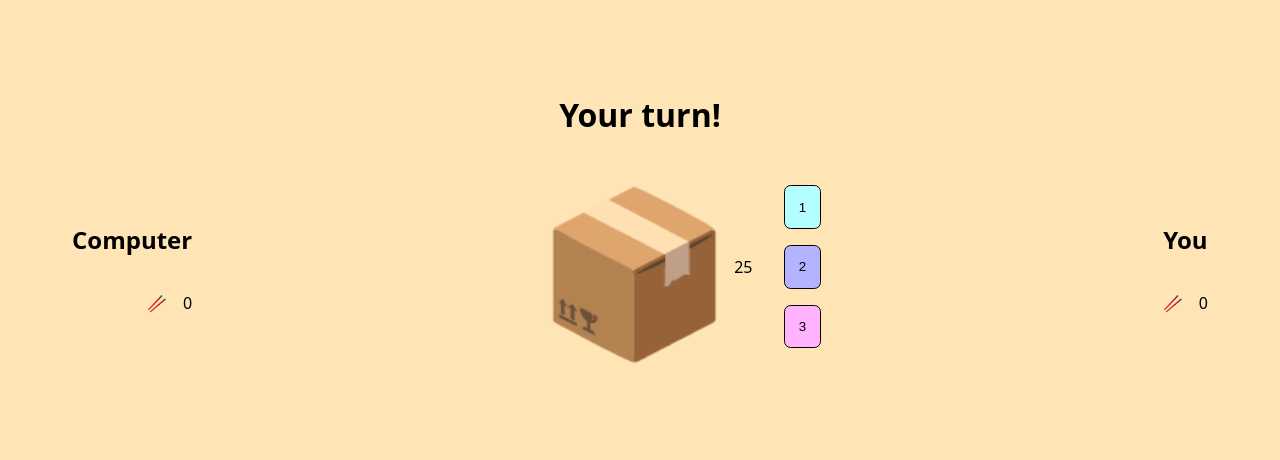
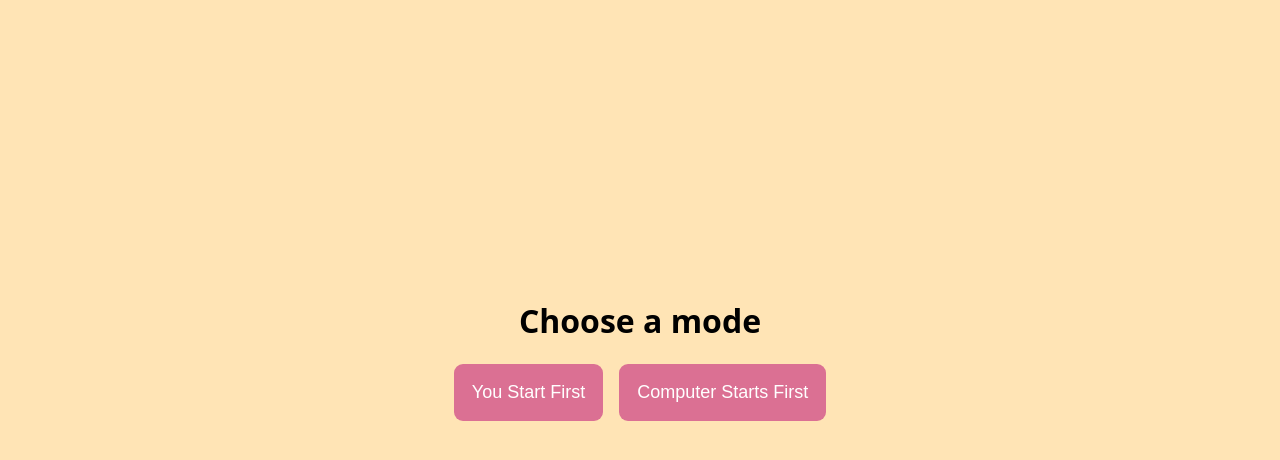
Before and after one commit to SvitlanaLormanUA/SImple-Matches-Game, a React (Vite) app: page / in a window 1280 px wide. Shown: the top 460 px of the page. Built offline with nearby package versions, Linux system fonts and the light colour scheme.

Commit message:
add second mode and reset buttons

```diff
--- a/src/interfaces/GameInterfaces.ts
+++ b/src/interfaces/GameInterfaces.ts
@@ -20,3 +20,9 @@ export interface MatchesBagProps {
     userTurn: boolean;
     onBagClick: (takenMatches: number) => void;
 };
+export interface GameProps {
+    userTurn: boolean;
+  }
+ export interface FunctButtonProps  {
+    resetGame: () => void;
+  };
--- a/src/App.tsx
+++ b/src/main-components/App.tsx
@@ -1,8 +1,8 @@
-import Game from './components/Game';
+import Mode from './Mode';
 function App() {
 return (
   <>
-  <Game/>
+  <Mode/>
   </>
 );
 
--- /dev/null
+++ b/src/main-components/FunctButtons.tsx
@@ -0,0 +1,21 @@
+import { FunctButtonProps } from '../interfaces/GameInterfaces.ts';
+import '../styles/App.css';
+
+export default function FunctButton({ resetGame }: FunctButtonProps) {
+
+  const handleResetGame = () => {
+  resetGame();
+  };
+  const handleModeRechoosing = () => {
+    document.location.reload();
+  }
+
+  return (
+    <>
+    <div className='func-buttons'>
+        <button onClick={handleResetGame}>Reset</button>
+        <button onClick={handleModeRechoosing}>Choose Mode</button>
+    </div>
+  </>
+  );
+}
--- a/src/components/Game.tsx
+++ b/src/main-components/Game.tsx
@@ -2,15 +2,17 @@
 import { useState, useEffect } from 'react';
 import '../styles/App.css';
 
-import Computer from './Computer';
-import User from './User';
-import MatchesBag from './MatchesBag';
-import ButtonMenu from './ButtonMenu';
+import Computer from '../components/Computer';
+import User from '../components/User';
+import MatchesBag from '../components/MatchesBag';
+import ButtonMenu from '../components/ButtonMenu';
+import FunctButton from './FunctButtons';
 
+import { GameProps } from '../interfaces/GameInterfaces';
 
-export  default function Game() {
+export default function Game({ userTurn: initialUserTurn }: GameProps) {
   const [matchesLeft, setMatchesLeft] = useState(25);
-  const [userTurn, setUserTurn] = useState(true);
+  const [userTurn, setUserTurn] = useState(initialUserTurn);
 
   const [userMatches, setUserMatches] = useState(0);
   const [computerMatches, setComputerMatches] = useState(0);
@@ -46,7 +48,7 @@ decrement(takenMatches);
 
   const resetGame = () => {
     setMatchesLeft(25);
-    setUserTurn(true);
+    setUserTurn(initialUserTurn);
     setWinner('');
     setComputerMatches(0);
     setUserMatches(0);
@@ -55,6 +57,7 @@ decrement(takenMatches);
 
   return (
     <>
+    <div className="the-game">
       <div className="turn">
         <h1>{userTurn ? 'Your turn!' : 'The computer`s turn!'}</h1>
       </div>
@@ -82,7 +85,8 @@ decrement(takenMatches);
     </div>
         <User  thisPlayerMatches={userMatches} />
       </div>
-
+      <FunctButton resetGame={resetGame} />
+      </div>
     </>
   );
 }
--- /dev/null
+++ b/src/main-components/Mode.tsx
@@ -0,0 +1,26 @@
+import { useState } from 'react';
+import Game from "./Game";
+import '../styles/Mode.css';
+
+export default function Mode() {
+    const [selectedMode, setSelectedMode] = useState<string | null>(null);
+
+    const handleSelectMode = (event: React.MouseEvent<HTMLButtonElement>) => {
+        const userTurn = event.currentTarget.className === "mode-option1";
+        setSelectedMode(userTurn ? 'user' : 'computer');
+    };
+
+    if (selectedMode) {
+        return <Game userTurn={selectedMode === 'user'} />;
+    }
+
+    return (
+        <div className="mode">
+            <h1>Choose a mode</h1>
+            <div className='mode-buttons'>
+                <button className="mode-option1" onClick={handleSelectMode}>You Start First</button>
+                <button className="mode-option2" onClick={handleSelectMode}>Computer Starts First</button>
+            </div>
+        </div>
+    );
+}
--- a/src/main.tsx
+++ b/src/main.tsx
@@ -1,6 +1,6 @@
 import { StrictMode } from 'react'
 import { createRoot } from 'react-dom/client'
-import App from './App.tsx'
+import App from './main-components/App.tsx'
 import './styles/index.css'
 
 createRoot(document.getElementById('root')!).render(
--- a/src/styles/App.css
+++ b/src/styles/App.css
@@ -111,3 +111,33 @@
 .not-visible {
   display: none;
 }
+.the-game {
+  margin-top: 20%;
+}
+.func-buttons {
+  display: flex;
+  justify-content: center;
+  gap: 1em;
+  margin-top: 10em;
+}
+.func-buttons button {
+  padding: 1em;
+  font-size: large;
+  border-radius: 0.5em;
+  border: none;
+  color: white;
+}
+.func-buttons button:nth-child(1) {
+  background-color: #08b067;
+}
+.func-buttons button:nth-child(2) {
+  background-color: #1d7fff;
+}
+.func-buttons button:nth-child(1):hover {
+  cursor: pointer;
+  background-color: #0a7850;
+}
+.func-buttons button:nth-child(2):hover {
+  cursor: pointer;
+  background-color: #1052a9;
+}
--- /dev/null
+++ b/src/styles/Mode.css
@@ -0,0 +1,24 @@
+.mode {
+    text-align: center;
+    justify-content: center;
+    align-items: center;
+    margin-top: 20%;
+}
+.mode-buttons {
+    display: flex;
+    justify-content: center;
+    gap: 1em;
+}
+
+.mode-buttons button {
+    background-color: #DB7093;
+    border: none;
+    color: white;
+    padding: 1em;
+    border-radius: 0.5em;
+    font-size: large;
+}
+.mode-buttons button:hover {
+    cursor: pointer;
+    background-color: #b02b57;
+}
```
